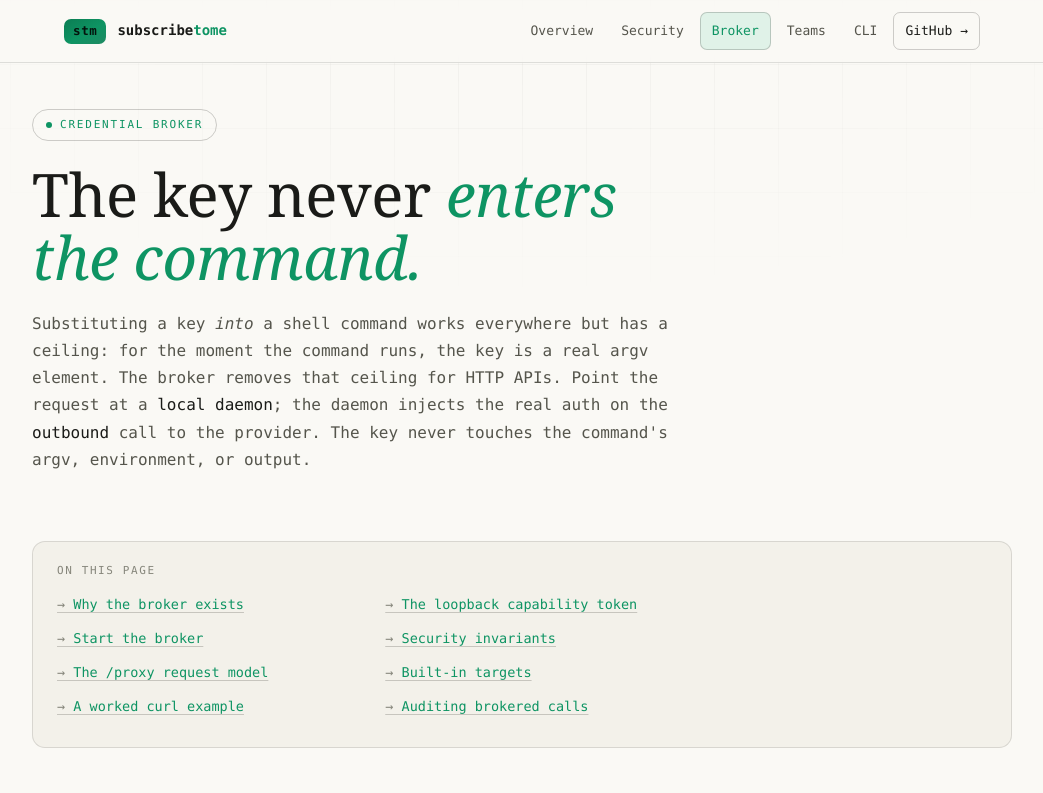
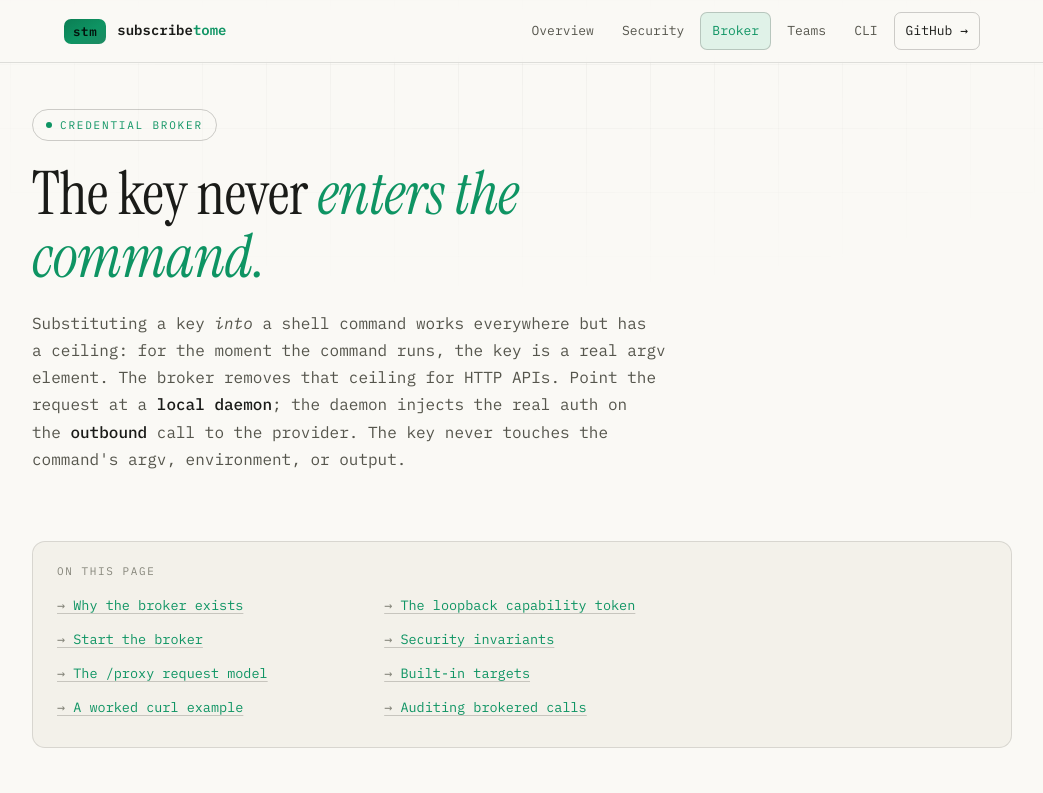
Before and after one commit to matterhornso/subscribetome, a website: page docs/broker.html in a window 1280 px wide. Shown: the top 793 px of the page, without its empty margins (118-1161 px from the left). Drawn offline with Linux system fonts and the light colour scheme.

Commit message:
docs: load the site's webfonts on the new docs pages
The docs pages referenced the landing page's font families (Instrument Serif /
IBM Plex Mono) but didn't load them, so they fell back to Georgia/Menlo and
looked off-brand. Add the SAME Google Fonts link the landing page already uses
so the docs match the site's typography (not a new dependency — index.html
loads these already).

```diff
--- a/docs/broker.html
+++ b/docs/broker.html
@@ -24,7 +24,9 @@
 <meta property="og:image" content="https://subscribetome.pro/og.png">
 <meta property="og:locale" content="en_US">
 
-<style>
+<link rel="preconnect" href="https://fonts.googleapis.com">
+<link rel="preconnect" href="https://fonts.gstatic.com" crossorigin>
+<link href="https://fonts.googleapis.com/css2?family=Instrument+Serif:ital@0;1&family=IBM+Plex+Mono:ital,wght@0,400;0,500;0,600;1,400&display=swap" rel="stylesheet"><style>
   :root {
     --bg:#0a0b0d; --bg-2:#101114; --bg-3:#15171b;
     --ink:#ece9e2; --ink-dim:#9a998f; --ink-faint:#62625b;
```
Also changed, not shown: docs/cli.html (+3 -1 lines), docs/docs.html (+3 -1 lines), docs/security.html (+3 -1 lines), docs/teams.html (+3 -1 lines).
